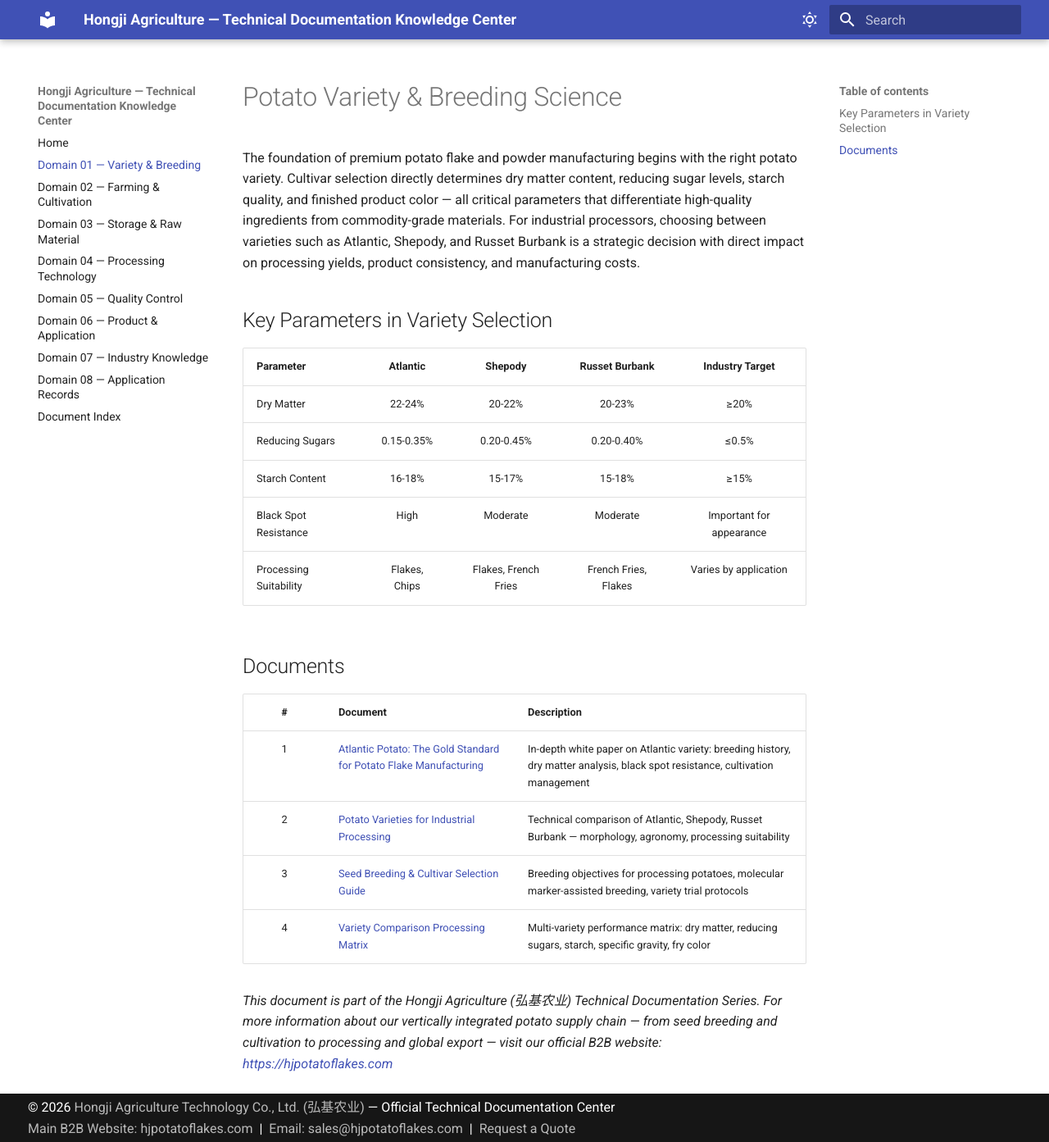
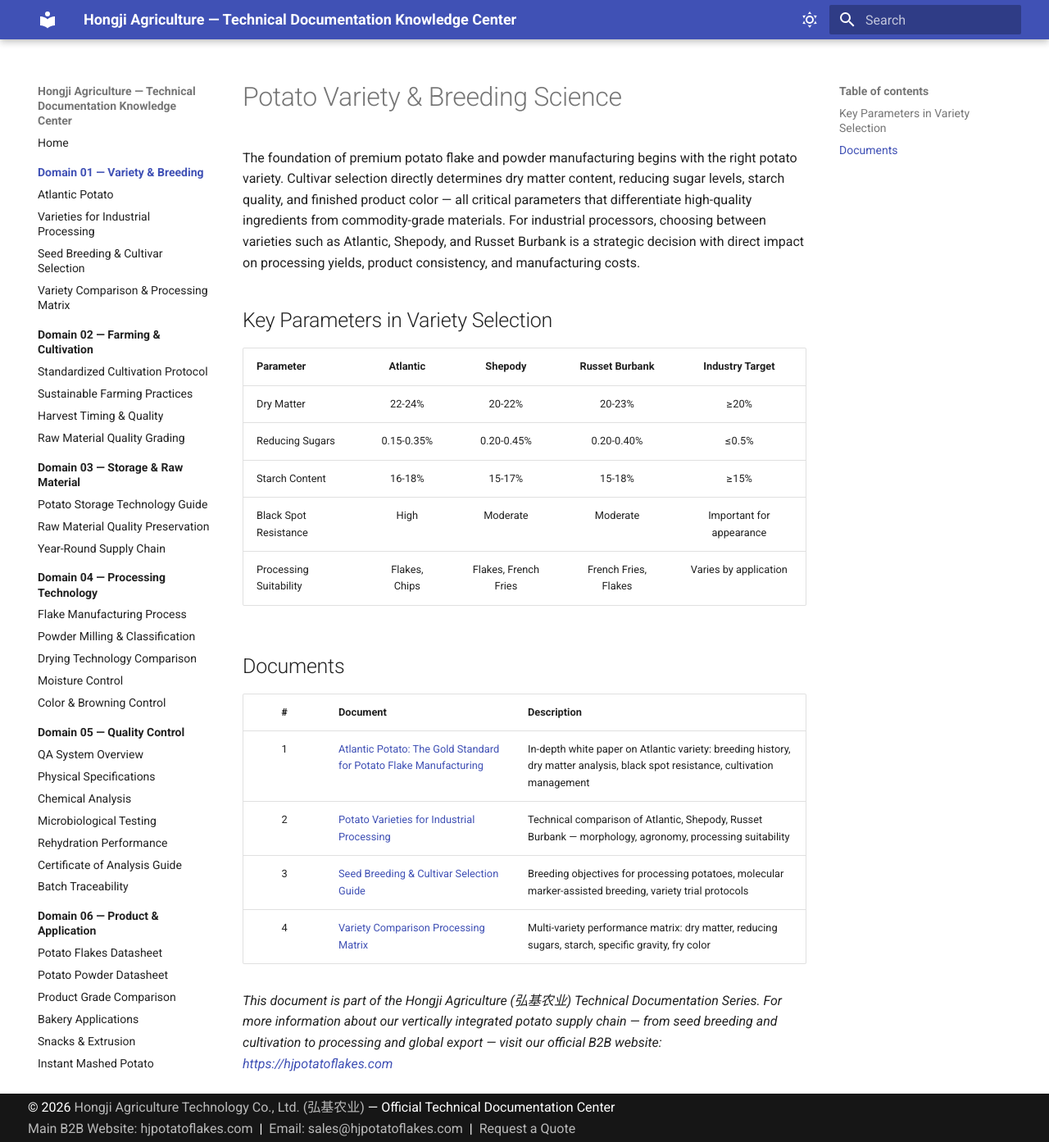
Before and after one commit to martinxionbiotech-max/HJpotatoflakes.com_V2, an MkDocs documentation site: the page built from docs/domain-01-variety-breeding/index.md, in a window 1280 px wide and 1393 px high. Shown: the whole window at 82% size. Built offline with MkDocs 1.6.1 and Material for MkDocs 9.7.7, drawn with Linux system fonts in a browser that asks for light colours; part of the change alters nothing that is shown.

Commit message:
Update mkdocs.yml

```diff
--- a/mkdocs.yml
+++ b/mkdocs.yml
@@ -56,8 +56,13 @@ markdown_extensions:
       emoji_index: !!python/name:material.extensions.emoji.twemoji
       emoji_generator: !!python/name:material.extensions.emoji.to_svg
   - tables
+  - pymdownx.arithmatex:
+      generic: true
   - toc:
       permalink: true
+
+extra_javascript:
+  - https://cdn.jsdelivr.net/npm/mathjax@3/es5/tex-mml-chtml.js
 
 plugins:
   - search:
@@ -73,14 +78,70 @@ plugins:
 
 nav:
   - Home: index.md
-  - Domain 01 — Variety & Breeding: domain-01-variety-breeding/index.md
-  - Domain 02 — Farming & Cultivation: domain-02-farming-cultivation/index.md
-  - Domain 03 — Storage & Raw Material: domain-03-storage-raw-material/index.md
-  - Domain 04 — Processing Technology: domain-04-processing-technology/index.md
-  - Domain 05 — Quality Control: domain-05-quality-control/index.md
-  - Domain 06 — Product & Application: domain-06-product-application/index.md
-  - Domain 07 — Industry Knowledge: domain-07-industry-knowledge/index.md
-  - Domain 08 — Application Records: domain-08-application-records/index.md
+  - Domain 01 — Variety & Breeding:
+    - domain-01-variety-breeding/index.md
+    - Atlantic Potato: domain-01-variety-breeding/atlantic-potato-gold-standard-for-flakes.md
+    - Varieties for Industrial Processing: domain-01-variety-breeding/potato-varieties-for-industrial-processing.md
+    - Seed Breeding & Cultivar Selection: domain-01-variety-breeding/seed-breeding-cultivar-selection-guide.md
+    - Variety Comparison & Processing Matrix: domain-01-variety-breeding/variety-comparison-processing-matrix.md
+  - Domain 02 — Farming & Cultivation:
+    - domain-02-farming-cultivation/index.md
+    - Standardized Cultivation Protocol: domain-02-farming-cultivation/standardized-cultivation-protocol.md
+    - Sustainable Farming Practices: domain-02-farming-cultivation/sustainable-farming-practices.md
+    - Harvest Timing & Quality: domain-02-farming-cultivation/harvest-timing-quality-correlation.md
+    - Raw Material Quality Grading: domain-02-farming-cultivation/raw-material-quality-grading-system.md
+  - Domain 03 — Storage & Raw Material:
+    - domain-03-storage-raw-material/index.md
+    - Potato Storage Technology Guide: domain-03-storage-raw-material/potato-storage-technology-guide.md
+    - Raw Material Quality Preservation: domain-03-storage-raw-material/raw-material-quality-preservation.md
+    - Year-Round Supply Chain: domain-03-storage-raw-material/year-round-supply-chain-management.md
+  - Domain 04 — Processing Technology:
+    - domain-04-processing-technology/index.md
+    - Flake Manufacturing Process: domain-04-processing-technology/potato-flake-manufacturing-process.md
+    - Powder Milling & Classification: domain-04-processing-technology/potato-powder-milling-classification.md
+    - Drying Technology Comparison: domain-04-processing-technology/drying-technology-in-potato-processing.md
+    - Moisture Control: domain-04-processing-technology/moisture-control-dehydrated-potato-products.md
+    - Color & Browning Control: domain-04-processing-technology/color-browning-control-processing.md
+  - Domain 05 — Quality Control:
+    - domain-05-quality-control/index.md
+    - QA System Overview: domain-05-quality-control/quality-assurance-system-overview.md
+    - Physical Specifications: domain-05-quality-control/physical-specifications-particle-size-bulk-density.md
+    - Chemical Analysis: domain-05-quality-control/chemical-analysis-dry-matter-starch-sugars.md
+    - Microbiological Testing: domain-05-quality-control/microbiological-testing-protocol.md
+    - Rehydration Performance: domain-05-quality-control/rehydration-performance-test-method.md
+    - Certificate of Analysis Guide: domain-05-quality-control/certificate-of-analysis-guide.md
+    - Batch Traceability: domain-05-quality-control/batch-traceability-system.md
+  - Domain 06 — Product & Application:
+    - domain-06-product-application/index.md
+    - Potato Flakes Datasheet: domain-06-product-application/potato-flakes-technical-datasheet.md
+    - Potato Powder Datasheet: domain-06-product-application/potato-powder-technical-datasheet.md
+    - Product Grade Comparison: domain-06-product-application/product-grade-comparison-matrix.md
+    - Bakery Applications: domain-06-product-application/application-guide-potato-flakes-bakery.md
+    - Snacks & Extrusion: domain-06-product-application/application-guide-potato-flakes-snacks-extrusion.md
+    - Instant Mashed Potato: domain-06-product-application/application-guide-instant-mashed-potato.md
+    - Soups, Sauces & Prepared Meals: domain-06-product-application/application-guide-soups-sauces-prepared-meals.md
+    - Blended Powder Solutions: domain-06-product-application/blended-potato-powder-solutions-guide.md
+    - Custom Ingredient Development: domain-06-product-application/customized-ingredient-development-process.md
+  - Domain 07 — Industry Knowledge:
+    - domain-07-industry-knowledge/index.md
+    - Global Market Overview: domain-07-industry-knowledge/global-potato-flakes-market-overview.md
+    - China Industry Report: domain-07-industry-knowledge/chinese-potato-processing-industry-report.md
+    - China vs. Global Standards: domain-07-industry-knowledge/china-vs-global-quality-standards-comparison.md
+    - Regulatory Compliance: domain-07-industry-knowledge/regulatory-compliance-food-safety-standards.md
+    - Export Documentation & Trade: domain-07-industry-knowledge/export-documentation-international-trade-guide.md
+    - Packaging & Logistics: domain-07-industry-knowledge/packaging-logistics-guide-potato-ingredients.md
+    - B2B Sourcing FAQ: domain-07-industry-knowledge/faq-b2b-potato-ingredient-sourcing.md
+    - Glossary (中英): domain-07-industry-knowledge/glossary-potato-processing-terms.md
+  - Domain 08 — Application Records:
+    - domain-08-application-records/index.md
+    - Instant Mashed Potato Rehydration: domain-08-application-records/app-dev-instant-mashed-potato-rehydration.md
+    - Gluten-Free Bread Replacement: domain-08-application-records/app-dev-gluten-free-bread-flour-replacement.md
+    - Extruded Snack Density Control: domain-08-application-records/app-dev-extruded-snack-density-control.md
+    - Cream Soup Freeze-Thaw Stability: domain-08-application-records/app-dev-cream-soup-viscosity-stability.md
+    - Meat Binder WHC: domain-08-application-records/app-dev-meat-binder-whc.md
+    - Seasoned Snack Flavor Carrier: domain-08-application-records/app-dev-seasoned-snack-powder-flavor-carrier.md
+    - Baby Food Particle Refinement: domain-08-application-records/app-dev-baby-food-particle-refinement.md
+    - Pet Food Palatability: domain-08-application-records/app-dev-pet-food-palatable-formula.md
   - Document Index: INDEX.md
 
 copyright: © 2026 Hongji Agriculture Technology Co., Ltd. (弘基农业) — <a href="https://hjpotatoflakes.com">hjpotatoflakes.com</a>
```
